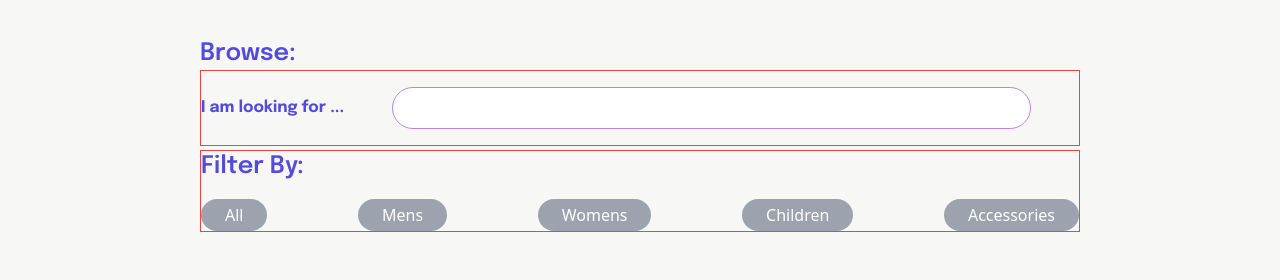
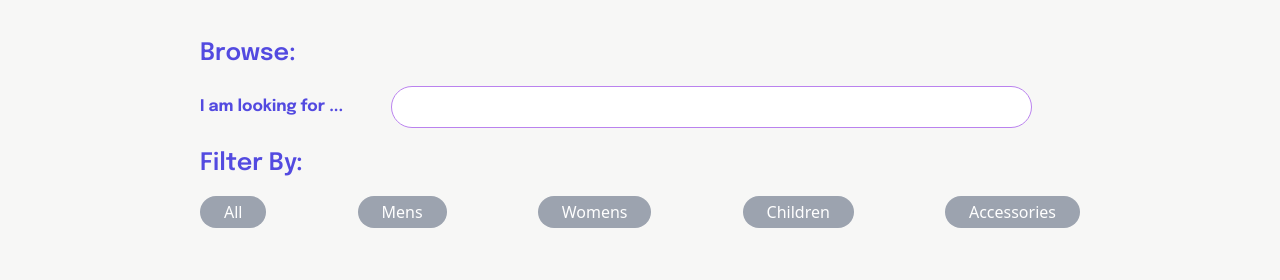
Before and after one commit to daniel0426/C2C-ecommerce-store, a Vue app in the folder front/: page / in a window 1280 px wide. Shown: the part 246-526 px from the top of the page. Built offline with nearby package versions, Linux system fonts and the light colour scheme; no server answers.

Commit message:
Removal of red border from styling changes

```diff
--- a/front/src/components/CategoryFilter.vue
+++ b/front/src/components/CategoryFilter.vue
@@ -1,5 +1,5 @@
 <template>
-  <div class="flex-col border border-red-500">
+  <div class="flex-col">
     <h2 class="font-semibold text-2xl text-dark-purple font-epilogue mb-4">
       Filter By:
     </h2>
--- a/front/src/components/SearchFilter.vue
+++ b/front/src/components/SearchFilter.vue
@@ -1,5 +1,5 @@
 <template>
-  <div class="flex items-center border border-red-500">
+  <div class="flex items-center">
     <h1 class="text-1xl font-bold text-dark-purple font-epilogue">
       I am looking for ...
     </h1>
```
